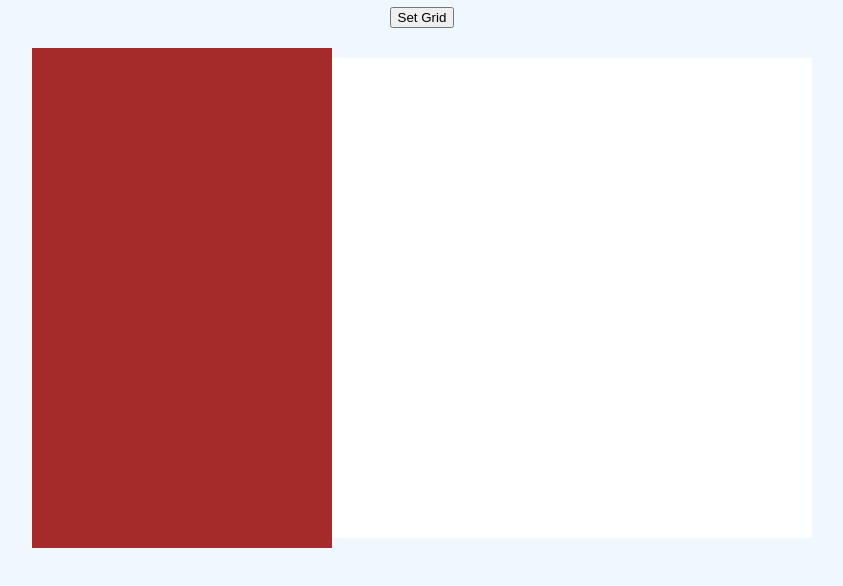
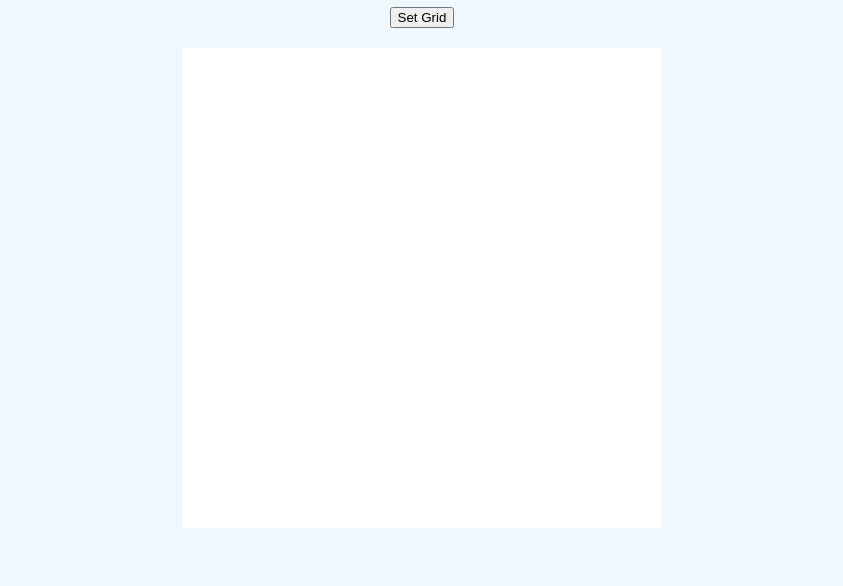
Before and after one commit to lfcyk/Etch-a-Sketch, a plain HTML site: page index.html in a window 1280 px wide. Shown: the part 78-664 px from the top of the page, without its empty margins (218-1061 px from the left). Drawn offline with Linux system fonts and the light colour scheme.

Commit message:
centered the canvas

```diff
--- a/index.html
+++ b/index.html
@@ -13,8 +13,7 @@
     <button id="set-grid-button" class="center">Set Grid</button>
     <br>
     <div id="main-page">
-        <div id="mode-picker">
-        </div>
+        <!-- <div id="mode-picker">    </div> -->
         <div id="grid"></div>
     </div>
 </body>
```
